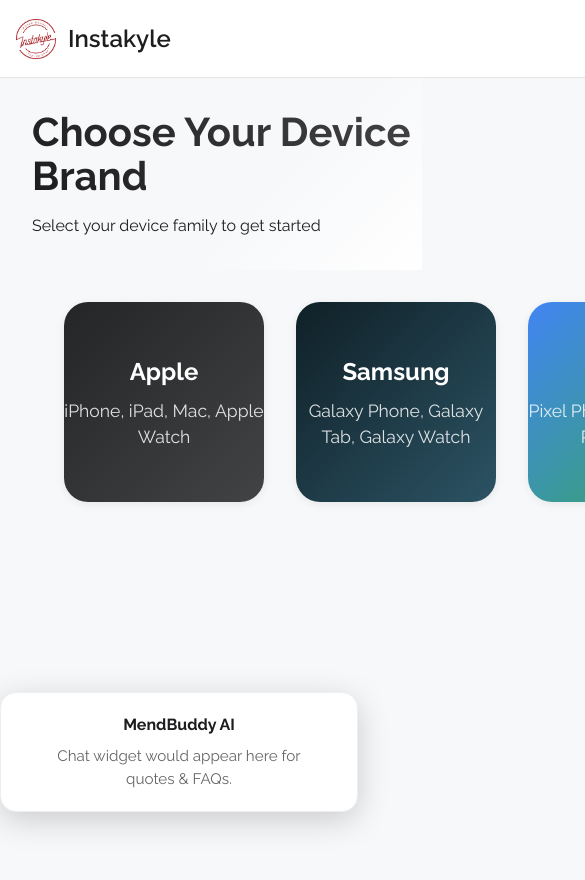
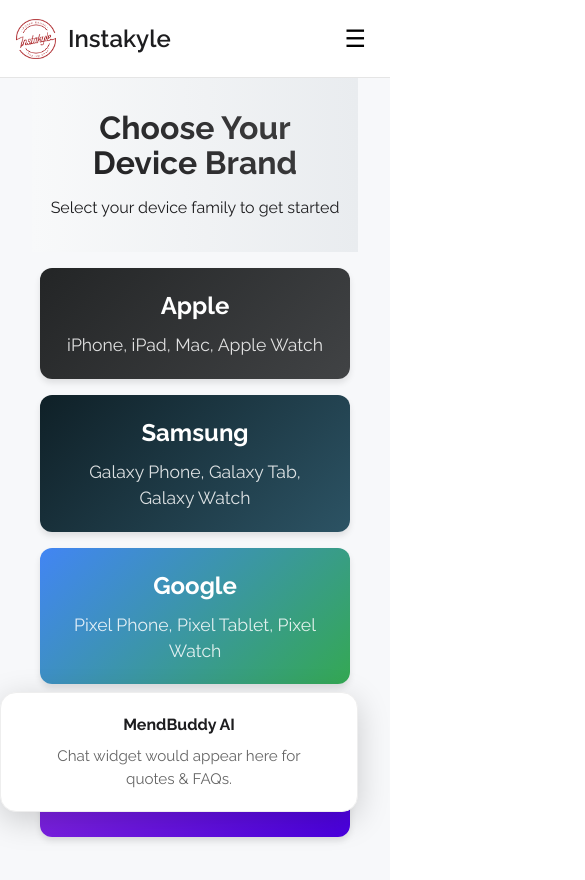
Before and after one commit to kyleplathe/Instakyle-clean, a React (Vite) app: page /repairs in a window 390 px wide. Shown: the top 880 px of the page, 585 px wide, since content can reach past the window. Built offline with nearby package versions, Linux system fonts and the light colour scheme.

Commit message:
fix: improve repairs page mobile layout with vertical brand cards

```diff
--- a/src/App.css
+++ b/src/App.css
@@ -398,11 +398,7 @@
 .repairs-hero-grid {
   padding: 4rem 2rem;
   background: linear-gradient(to right, #f8f9fa, #e9ecef);
-}
-
-.repairs-hero-grid .hero-content {
   text-align: center;
-  margin-bottom: 3rem;
 }
 
 .repairs-hero-grid h1 {
@@ -415,20 +411,31 @@
 }
 
 .brand-grid {
-  display: grid;
-  grid-template-columns: repeat(2, 1fr);
+  display: flex;
   gap: 2rem;
+  padding: 2rem;
   max-width: 1200px;
   margin: 0 auto;
+  overflow-x: auto;
+  -webkit-overflow-scrolling: touch;
+  scrollbar-width: none; /* Firefox */
+  -ms-overflow-style: none; /* IE and Edge */
+}
+
+.brand-grid::-webkit-scrollbar {
+  display: none; /* Chrome, Safari, Opera */
 }
 
 .brand-card {
-  position: relative;
-  height: 300px;
+  background: white;
+  padding: 2rem;
   border-radius: 12px;
-  overflow: hidden;
-  text-decoration: none;
+  box-shadow: 0 4px 6px rgba(0, 0, 0, 0.1);
   transition: transform 0.3s ease;
+  text-align: center;
+  min-width: 200px;
+  flex: 0 0 200px;
+  cursor: pointer;
 }
 
 .brand-card:hover {
@@ -478,17 +485,46 @@
   background: linear-gradient(45deg, #FF6B6B, #FF8E8E);
 }
 
+/* Mobile Responsive Adjustments for Repairs Page */
 @media (max-width: 768px) {
-  .brand-grid {
-    grid-template-columns: 1fr;
-  }
-
-  .brand-card {
-    height: 250px;
+  .repairs-hero-grid {
+    padding: 3rem 1rem;
   }
 
   .repairs-hero-grid h1 {
     font-size: 2.5rem;
+  }
+
+  .brand-grid {
+    flex-direction: column;
+    padding: 1rem;
+    gap: 1rem;
+    overflow-x: visible;
+  }
+
+  .brand-card {
+    width: 100%;
+    min-width: unset;
+    flex: 1;
+    padding: 1.5rem;
+  }
+}
+
+@media (max-width: 430px) {
+  .repairs-hero-grid {
+    padding: 2rem 1rem;
+  }
+
+  .repairs-hero-grid h1 {
+    font-size: 2rem;
+  }
+
+  .brand-grid {
+    padding: 1rem 0.5rem;
+  }
+
+  .brand-card {
+    padding: 1.25rem;
   }
 }
 
--- a/src/pages/Repairs.jsx
+++ b/src/pages/Repairs.jsx
@@ -193,20 +193,29 @@
   if (step === 1) {
     mainContent = (
       <>
-        <section className="repairs-hero-grid" style={heroContainerStyle}>
+        <section className="repairs-hero-grid">
           <h1>Choose Your Device Brand</h1>
           <p>Select your device family to get started</p>
         </section>
-        <section className="brand-grid" style={brandRowStyle}>
+        <section className="brand-grid">
           {brands.map(brand => (
             <div
               key={brand.id}
               className="brand-card"
-              style={brandCardStyle(brand)}
-              onClick={() => { setSelectedBrand(brand); setStep(2); setSelectedDeviceType(''); setSelectedSeries(''); setSelectedModel(''); setSelectedRepair(null); }}
+              style={{ background: brand.gradient }}
+              onClick={() => {
+                setSelectedBrand(brand);
+                setStep(2);
+                setSelectedDeviceType('');
+                setSelectedSeries('');
+                setSelectedModel('');
+                setSelectedRepair(null);
+              }}
             >
-              <h2 style={{ fontSize: '1.5rem', marginBottom: '0.5rem', fontWeight: 700 }}>{brand.name}</h2>
-              <span style={{ fontSize: '1.1rem', opacity: 0.85 }}>
+              <h2 style={{ fontSize: '1.5rem', marginBottom: '0.5rem', fontWeight: 700, color: '#fff' }}>
+                {brand.name}
+              </h2>
+              <span style={{ fontSize: '1.1rem', opacity: 0.85, color: '#fff' }}>
                 {brand.id === 'apple' && 'iPhone, iPad, Mac, Apple Watch'}
                 {brand.id === 'samsung' && 'Galaxy Phone, Galaxy Tab, Galaxy Watch'}
                 {brand.id === 'google' && 'Pixel Phone, Pixel Tablet, Pixel Watch'}
```
